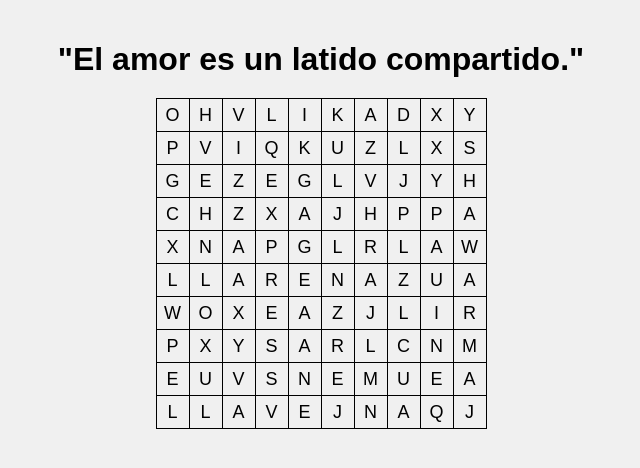
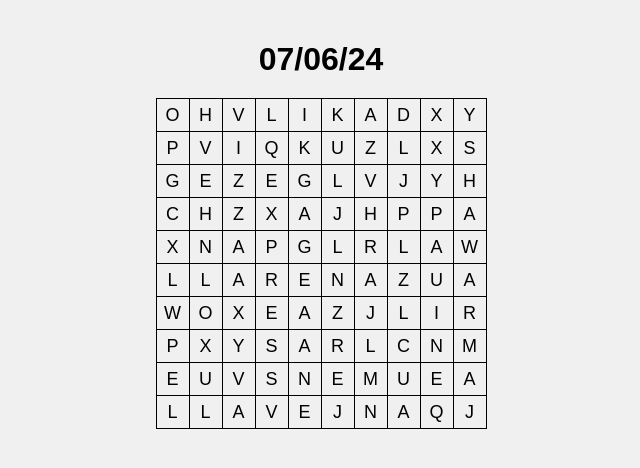
Before and after one commit to Axl-Algorithm/Axl-Algorithm.github.io, a plain HTML site: page index.html in a window 1280 px wide. Shown: the whole page, without its empty margins (319-959 px from the left). Drawn offline with Linux system fonts and the light colour scheme.

Commit message:
Update index.html

```diff
--- a/index.html
+++ b/index.html
@@ -7,7 +7,7 @@
     <link rel="stylesheet" href="styles.css">
 </head>
 <body>
-    <h1>"El amor es un latido compartido."</h1>
+    <h1>07/06/24</h1>
     <div id="wordsearch-container">
         <table id="wordsearch"></table>
     </div>
```
